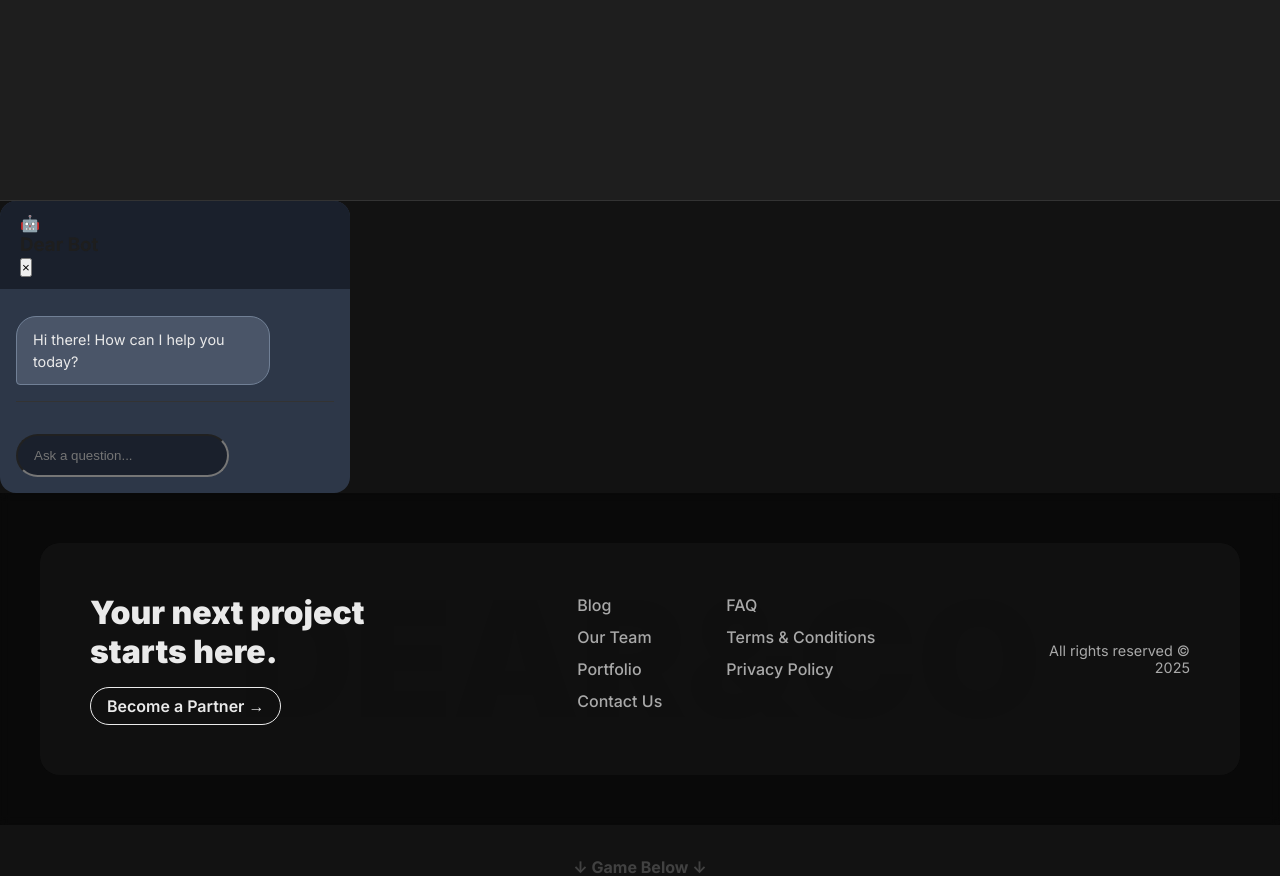
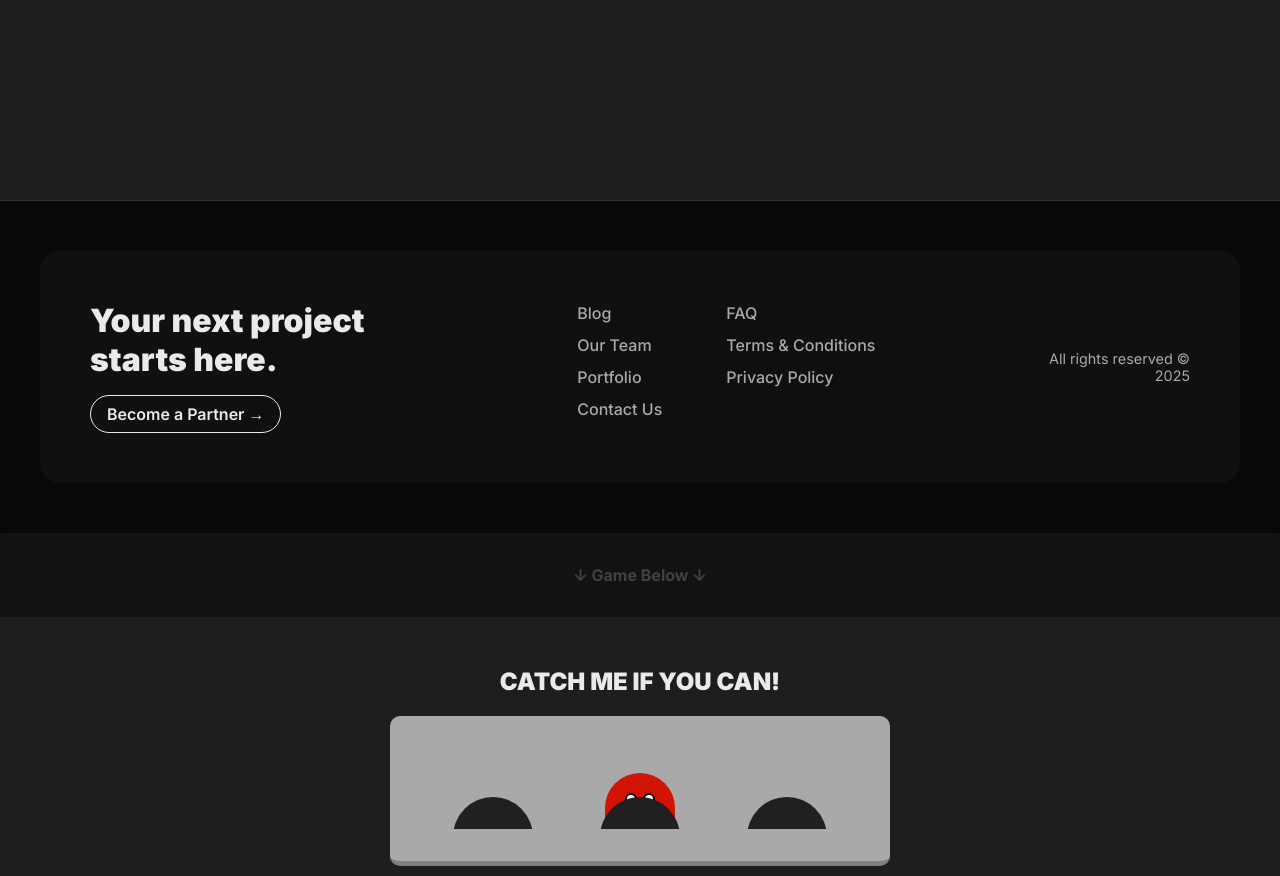
Before and after one commit to kirokir/dearnco-django, a Django app: page / in a window 1280 px wide. Shown: the part 2360-3236 px from the top of the page. Run offline with Django 5.2, Linux system fonts and the light colour scheme; data comes from the database, SQL or seed files in the repository; data that the repository does not hold is empty.

Commit message:
FEAT:REMOVE BOT

```diff
--- a/core/templates/base.html
+++ b/core/templates/base.html
@@ -71,29 +71,6 @@
         <button id="pwa-close-button">&times;</button>
     </div>
 
-    <div id="chat-widget">
-        <div class="chat-widget-header">
-            <div class="bot-icon">🤖</div>
-            <h3>Dear Bot</h3>
-            <button id="close-chat-widget">&times;</button>
-        </div>
-        <div class="chat-widget-body">
-            <div id="chat-answer-area">
-                <div class="chat-bubble bot-bubble">
-                    <span class="bot-greeting">Hi there! How can I help you today?</span>
-                </div>
-            </div>
-            <div class="faq-bubbles">
-                {% for qa in chatbot_qas %}
-                <div class="faq-bubble" data-question="{{ qa.question }}" data-answer="{{ qa.answer }}">{{ qa.keyword }}</div>
-                {% endfor %}
-            </div>
-            <div class="chat-input-container">
-                <input type="text" id="chat-input" placeholder="Ask a question..." autocomplete="off">
-                <div id="autocomplete-list"></div>
-            </div>
-        </div>
-    </div>
 
     <footer class="main-footer-wrapper" style="{% if site_config.footer_background_image %}background-image: url('{{ site_config.footer_background_image.url }}');{% endif %}">
         <div class="footer-overlay"></div>
--- a/core/templates/home.html
+++ b/core/templates/home.html
@@ -29,7 +29,7 @@
             <div class="slogan-main">made with&nbsp;<span class="static-char">l</span><div class="scrolling-a-container"><span class="scrolling-a-text">aaaaaaaaaaaaaaaa</span></div><span class="static-char">v</span></div>
         </div>
         <div class="version">v.3</div>
-        <div class="oblique-showcase-wrapper"><div class="oblique-scroller"><span>Graphic Designs --- Software --- Websites --- UI/G --- </span><span>Graphic Designs --- Software --- Websites --- UI/G --- </span></div><div class="oblique-subtext"><h3>If you can imagine it - we can make it.</h3><h2>we're the one she tells you not to worry about..</h2><p>(Open for challenges from any development agencies if you think you can beat us. No you can't, sonny.)</p></div></div>
+        <div class="oblique-showcase-wrapper"><div class="oblique-scroller"><span>Graphic Designs --- Software --- Websites --- UI/UX --- </span><span>Graphic Designs --- Software --- Websites --- UI/G --- </span></div><div class="oblique-subtext"><h3>If you can imagine it - we can make it.</h3><h2>we're the one she tells you not to worry about..</h2><p>(Open for challenges from any development agencies if you think you can beat us. No you can't, sonny.)</p></div></div>
         <div class="proof-section"><span class="proof-text">Proof</span><div class="proof-arrow"></div></div>
     </div>
 </section>
```
